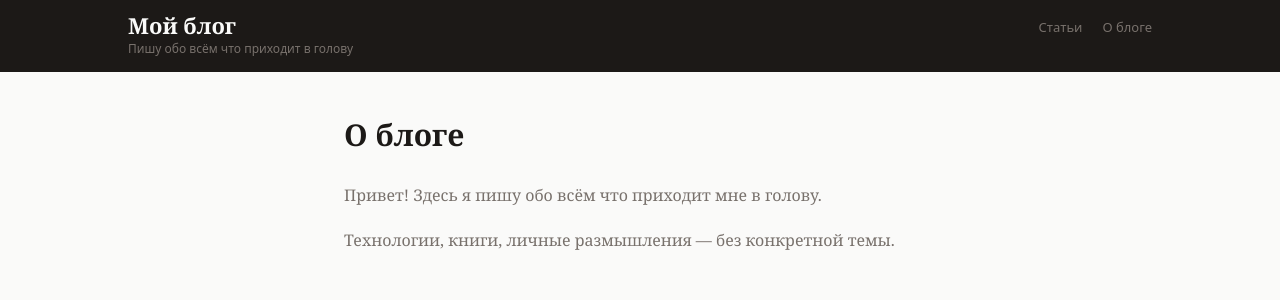
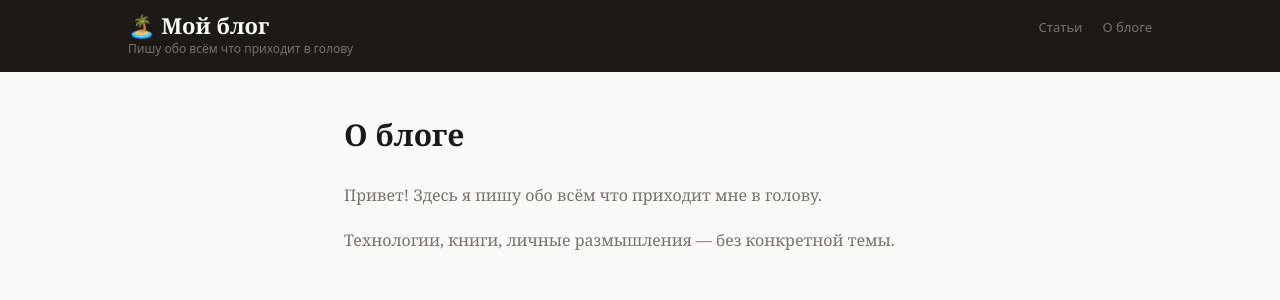
Before and after one commit to impelixx/shitposting, a Next.js app in the folder frontend/: page /about in a window 1280 px wide. Shown: the top 300 px of the page. Built offline with nearby package versions, Linux system fonts and the light colour scheme.

Commit message:
feat: add island emoji to favicon and navbar logo

```diff
--- a/frontend/src/components/Navbar.tsx
+++ b/frontend/src/components/Navbar.tsx
@@ -14,7 +14,7 @@ export function Navbar({ children }: Props) {
             href="/"
             style={{ fontFamily: "Georgia, serif", color: "#fafaf9", fontSize: "22px", fontWeight: 700, lineHeight: 1, textDecoration: "none", display: "block" }}
           >
-            Мой блог
+            🏝️ Мой блог
           </Link>
           <p style={{ color: "#78716c", fontSize: "12px", marginTop: "4px" }}>
             Пишу обо всём что приходит в голову
```
Also changed, not shown: frontend/src/app/layout.tsx (+3 -0 lines).
